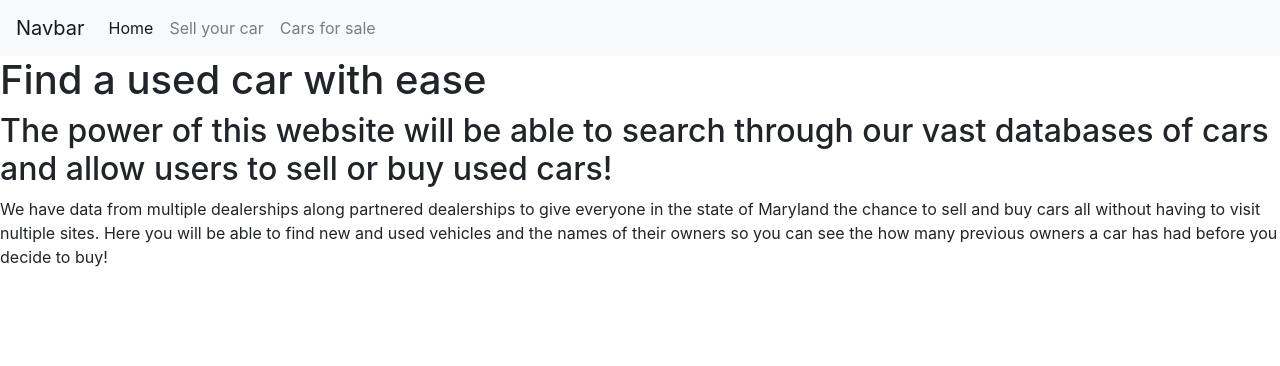
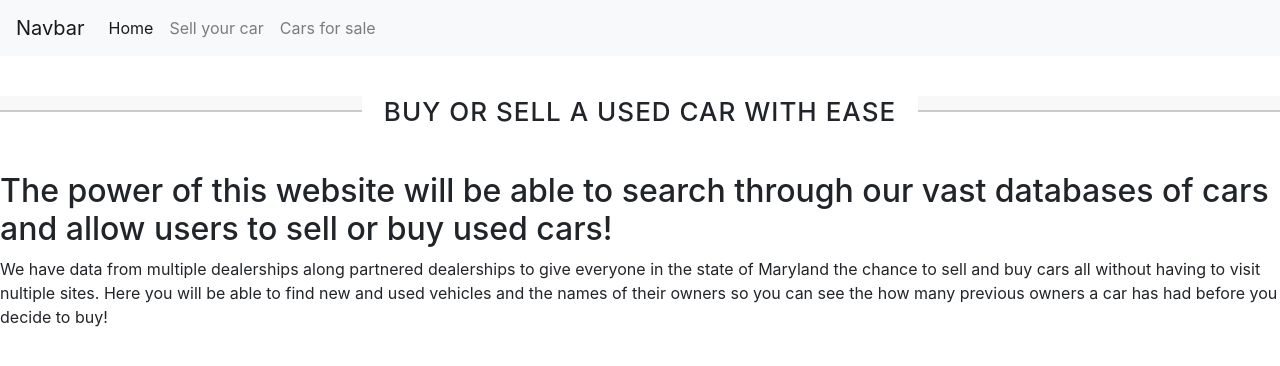
Before and after one commit to Perrydise/phase-3-project, a React (Create React App) app: page / in a window 1280 px wide. Shown: the top 366 px of the page. Built offline with nearby package versions, Linux system fonts and the light colour scheme.

Commit message:
added css to navbar and changed text on home

```diff
--- a/src/App.css
+++ b/src/App.css
@@ -41,23 +41,25 @@
   border:none
 }
 
-.seven h1 {
-  text-align: center;
-      font-size:30px; font-weight:300; color:#222; letter-spacing:1px;
-      text-transform: uppercase;
+.eight h1 {
+  text-align:center;
+  padding-top: 40px;
+  text-transform:uppercase;
+  font-size:26px; letter-spacing:1px;
 
   display: grid;
-      grid-template-columns: 1fr max-content 1fr;
-      grid-template-rows: 27px 0;
-      grid-gap: 20px;
-      align-items: center;
+  grid-template-columns: 1fr auto 1fr;
+  grid-template-rows: 16px 0;
+  grid-gap: 22px;
 }
 
-  .seven h1:after,.seven h1:before {
+.eight h1:after,.eight h1:before {
   content: " ";
   display: block;
-      border-bottom: 1px solid #c50000;
-      border-top: 1px solid #c50000;
-      height: 5px;
+  border-bottom: 2px solid #ccc;
   background-color:#f8f8f8;
 }
+
+.second-home-header {
+  padding-top: 30px;
+}
--- a/src/components/App.js
+++ b/src/components/App.js
@@ -3,6 +3,8 @@ import ForSale from './ForSale';
 import Navbar from './NavBar';
 import CarDisplay from './CarDisplay';
 import { Routes, Route } from "react-router-dom"
+import "../App.css"
+
 
 function App() {
   return (
--- a/src/components/Home.js
+++ b/src/components/Home.js
@@ -3,14 +3,17 @@ import React from "react";
 
 function Home () {
     return (
-        <div className="seven">
-            <h1>Find a used car with ease</h1>
+        <div>
+        <div class="eight">
+            <h1>buy or sell a used car with ease</h1>
+        </div>
             <h2 className="second-home-header">The power of this website will be able to search through our vast databases of cars and allow users to sell or buy used cars!</h2>
             <p className="home-p">We have data from multiple dealerships along partnered dealerships to give
             everyone in the state of Maryland the chance to sell and buy cars all without having to visit
             nultiple sites.  Here you will be able to find new and used vehicles and the names of their
             owners so you can see the how many previous owners a car has had before you decide to buy!</p>
         </div>
+
     )
 }
 
```
Lines whose indentation alone changed are shown as unchanged.
